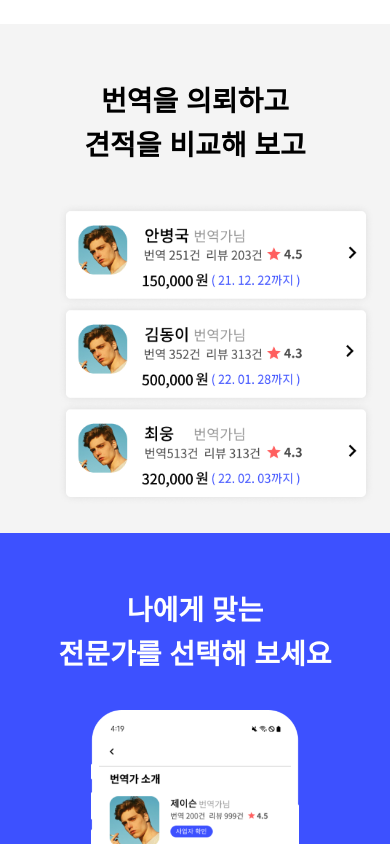
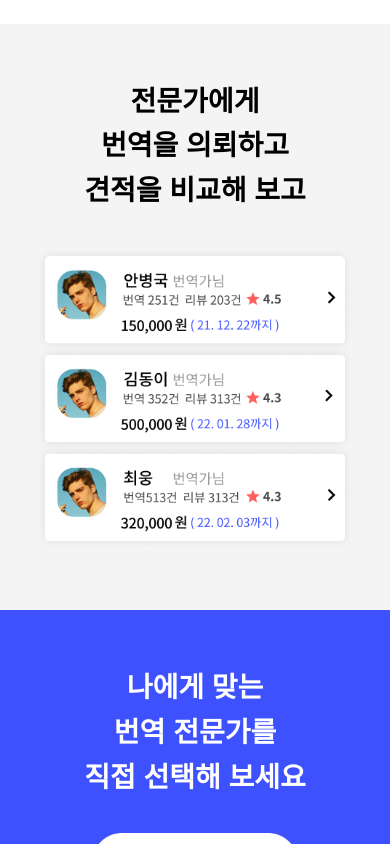
Before and after one commit to TranslationTalk/Front-End, a React (Create React App) app: page / in a window 390 px wide. Shown: the part 1140-1984 px from the top of the page. Built offline with nearby package versions, Linux system fonts and the light colour scheme; a web font is replaced by a local one.

Commit message:
💄 Style: Login 페이지 스타일 수정
문구와 약간의 스타일 변경이 있었음.

```diff
--- a/src/pages/common/Login.jsx
+++ b/src/pages/common/Login.jsx
@@ -56,28 +56,20 @@ function Login() {
 
       <TextSection2>
         <h2>
-          번역을 의뢰하고 <br /> 견적을 비교해 보고
+          <span>전문가에게</span>
+          <span>번역을 의뢰하고</span>
+          <span>견적을 비교해 보고</span>
         </h2>
         <img src={MainSection2} alt="번역을 의뢰하고 견적을 비교해 보고" />
       </TextSection2>
 
       <TextSection3>
         <div>
-          {window.innerWidth > 630 ? (
-            <h2>
-              나에게 맞는
-              <br />
-              번역 전문가를
-              <br />
-              직접 선택해 보세요
-            </h2>
-          ) : (
-            <h2>
-              나에게 맞는
-              <br />
-              전문가를 선택해 보세요
-            </h2>
-          )}
+          <h2>
+            <span>나에게 맞는</span>
+            <span>번역 전문가를</span>
+            <span>직접 선택해 보세요</span>
+          </h2>
           <img src={MainSection3} alt="나에게 맞는 전문가를 선택해 보세요" />
         </div>
       </TextSection3>
@@ -258,12 +250,13 @@ const TextSection1 = styled.section`
 
 // section2
 const TextSection2 = styled.section`
-  height: 509px;
   text-align: center;
   background-color: var(--light-gray);
-  padding: 56px;
+  padding: 56px 20px;
   h2 {
     padding-bottom: 32px;
+    max-width: 300px;
+    margin: auto;
     font-weight: bold;
     font-size: 28px;
     line-height: 1.6;
@@ -272,23 +265,23 @@ const TextSection2 = styled.section`
     width: 320px;
     transition: all 0.5s;
   }
+  span {
+    display: inline-block;
+  }
   @media screen and (min-width: 768px) {
     display: flex;
-    height: 592px;
     padding: 100px 0;
     justify-content: center;
     flex-direction: row-reverse;
     h2 {
-      margin-top: auto;
+      margin: auto 0 0;
       padding-bottom: 20px;
-      color: var(--main-color);
       font-size: 45px;
       text-align: left;
       white-space: nowrap;
-      &::before {
-        display: block;
-        content: '전문가에게';
-      }
+    }
+    span {
+      display: block;
     }
     img {
       margin-right: 20px;
@@ -313,6 +306,9 @@ const TextSection3 = styled.section`
   img {
     width: 208px;
     transition: all 0.5s;
+  }
+  span {
+    display: block;
   }
   @media screen and (min-width: 768px) {
     height: 592px;
@@ -341,8 +337,8 @@ const VisionSection = styled.section`
   color: #fff;
   background-image: url(${MainVisionSection});
   background-repeat: no-repeat;
-  background-size: 100%;
-  background-position: 50% 20%;
+  background-size: cover;
+  background-position: 35% 20%;
   z-index: 1;
   h2 {
     margin: 0 auto 18px;
```
